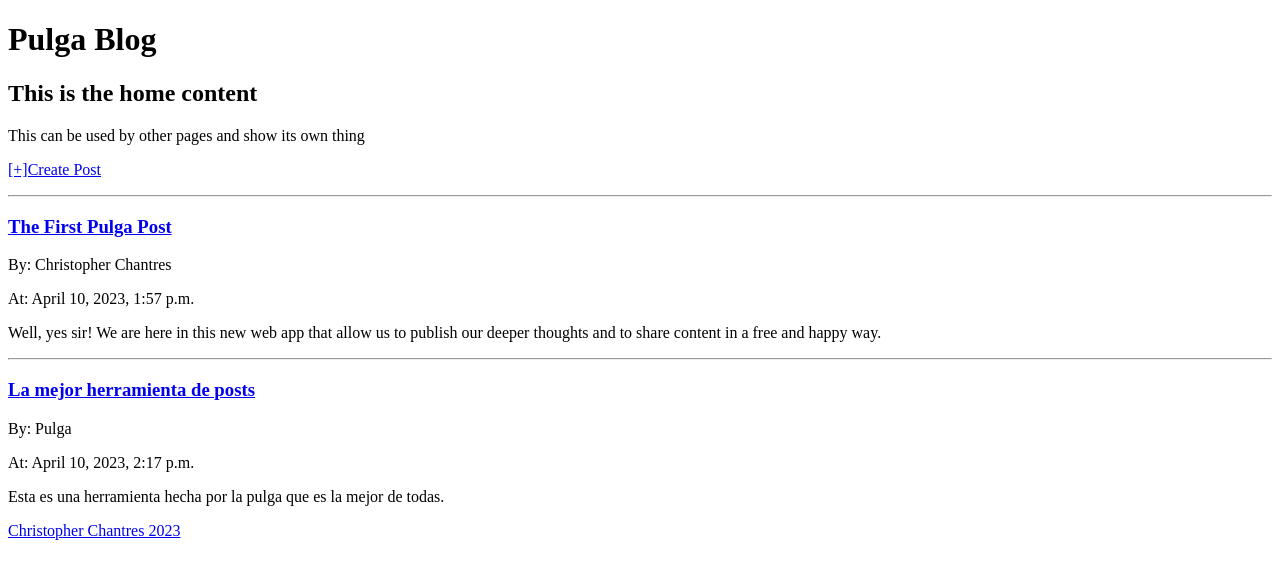
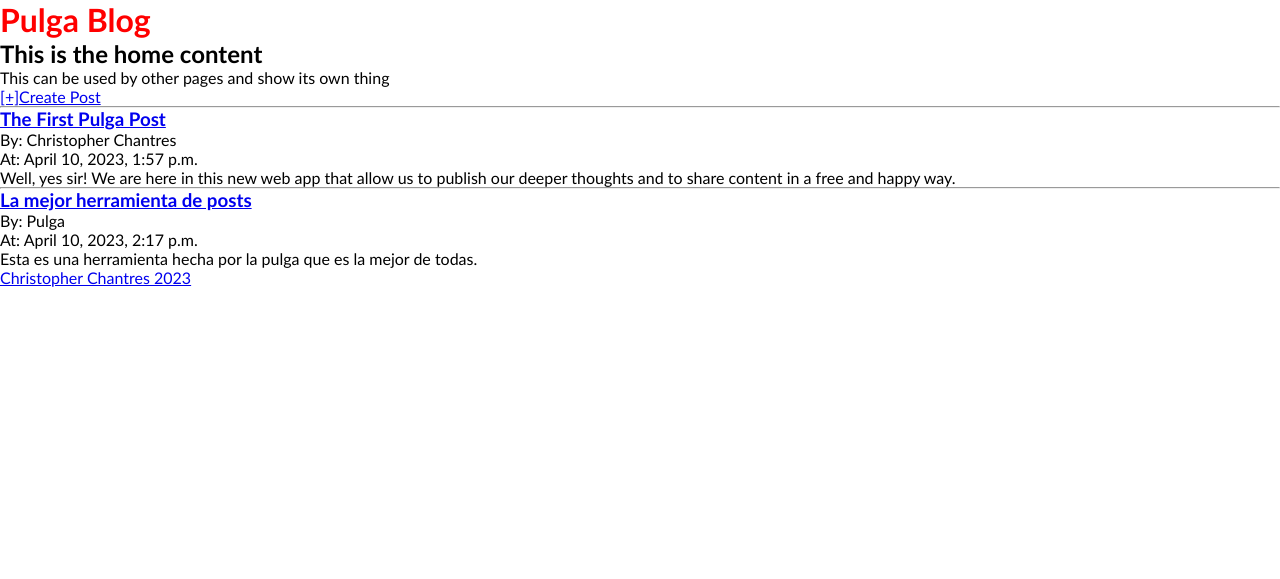
Before and after one commit to ChristopherChantres/django-pulga-blog, a Django app: page / in a window 1280 px wide. Shown: the top 579 px of the page. Run offline with Django 4.2, Linux system fonts and the light colour scheme; data comes from the database, SQL or seed files in the repository.

Commit message:
Static folder & files are set up properly. Styles are displayed on the base.html file

```diff
--- /dev/null
+++ b/polls/static/css/base.css
@@ -0,0 +1,9 @@
+* {
+  margin: 0px;
+  padding: 0px;
+  font-family: 'Gill Sans', 'Gill Sans MT', Calibri, 'Trebuchet MS', sans-serif;
+}
+
+h1 {
+  color: red;
+}
--- a/pulga_chat/settings.py
+++ b/pulga_chat/settings.py
@@ -11,6 +11,7 @@ https://docs.djangoproject.com/en/4.0/ref/settings/
 """
 
 from pathlib import Path
+import os
 
 # Build paths inside the project like this: BASE_DIR / 'subdir'.
 BASE_DIR = Path(__file__).resolve().parent.parent
@@ -116,7 +117,10 @@ USE_TZ = True
 # Static files (CSS, JavaScript, Images)
 # https://docs.djangoproject.com/en/4.0/howto/static-files/
 
-STATIC_URL = 'static/'
+STATIC_URL = '/static/'
+STATICFILES_DIRS = [
+    os.path.join(BASE_DIR, 'polls', 'static')
+]
 
 # Default primary key field type
 # https://docs.djangoproject.com/en/4.0/ref/settings/#default-auto-field
--- a/templates/base.html
+++ b/templates/base.html
@@ -1,9 +1,11 @@
+{% load static %}
 <!DOCTYPE html>
 <html lang="en">
   <head>
     <meta charset="UTF-8">
     <meta http-equiv="X-UA-Compatible" content="IE=edge">
     <meta name="viewport" content="width=device-width, initial-scale=1.0">
+    <link rel="stylesheet" href="{% static 'css/base.css' %}">
     <title>Pulga Blog | {% block title %}{% endblock title %}</title>
   </head>
   <body>
```
